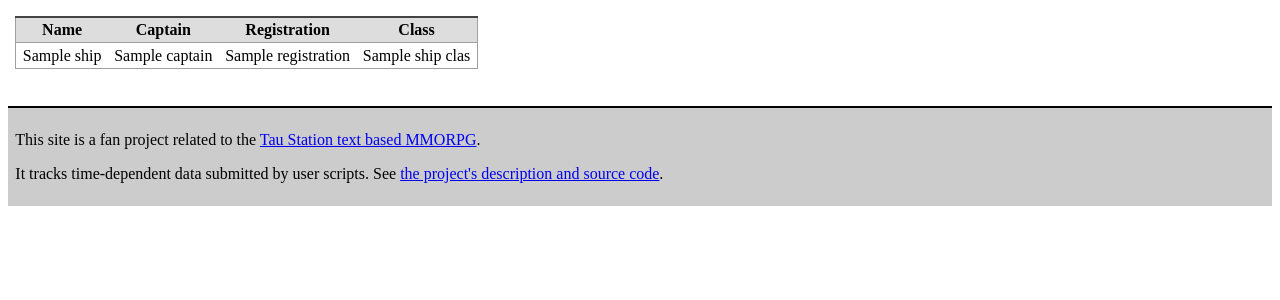
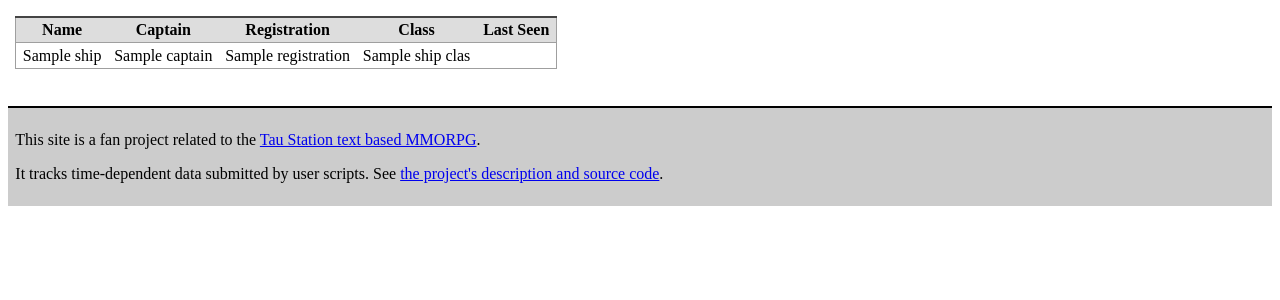
Before and after one commit to taustation-fan/universal-tau-tracker, a Flask app: template utt/templates/ship/overview.html in a window 1280 px wide. Shown: the part 56-356 px from the top of the page. Run offline with Flask 2, Linux system fonts and the light colour scheme; the template is opened without the code that fills it: most values are stand-ins (such as "Sample title", 1, 10 or a date in 2020); parts of the project's set-up code (start-up, migrations or seed data) failed here and were passed over.

Commit message:
Add "last seen" column to ship registry

```diff
--- a/utt/model.py
+++ b/utt/model.py
@@ -240,6 +240,10 @@ class Ship(db.Model):
 
     key = 'registration'
 
+    @property
+    def last_sighting(self):
+        return ShipSighting.query.filter_by(ship_id=self.id).order_by(ShipSighting.when.desc()).first()
+
 class ShipSighting(db.Model):
     id = db.Column(db.Integer, primary_key=True)
     ship_id = db.Column(db.ForeignKey('ship.id'), nullable=False)
--- a/utt/templates/ship/overview.html
+++ b/utt/templates/ship/overview.html
@@ -9,6 +9,7 @@
             <th>Captain</th>
             <th>Registration</th>
             <th>Class</th>
+            <th>Last Seen</th>
         </tr>
     </thead>
     <tbody>
@@ -18,6 +19,8 @@
                 <td>{{ ship.captain | escape }}</td>
                 <td>{{ ship.registration | escape }}</td>
                 <td>{{ ship.ship_class.name | escape }}</td>
+                <td>{% set last_seen = ship.last_sighting %}
+                    {% if last_seen %}{{ last_seen.station.short }}{% endif %}</td>
 
             </tr>
 
```
